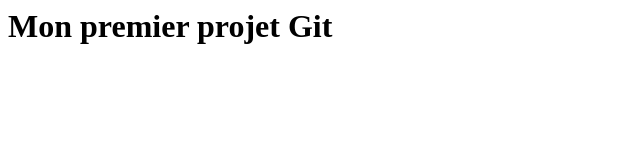
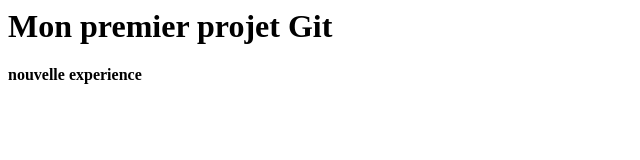
Before and after one commit to ouadieelallaly-netizen/mon-projet-de-git, a plain HTML site: page index.html in a window 1280 px wide. Shown: the whole page, without its empty margins (0-640 px from the left). Drawn offline with Linux system fonts and the light colour scheme.

Commit message:
Update index.html
h4 added

```diff
--- a/index.html
+++ b/index.html
@@ -1 +1,3 @@
 <h1>Mon premier projet Git</h1>
+
+<h4>nouvelle experience</h4>
```
